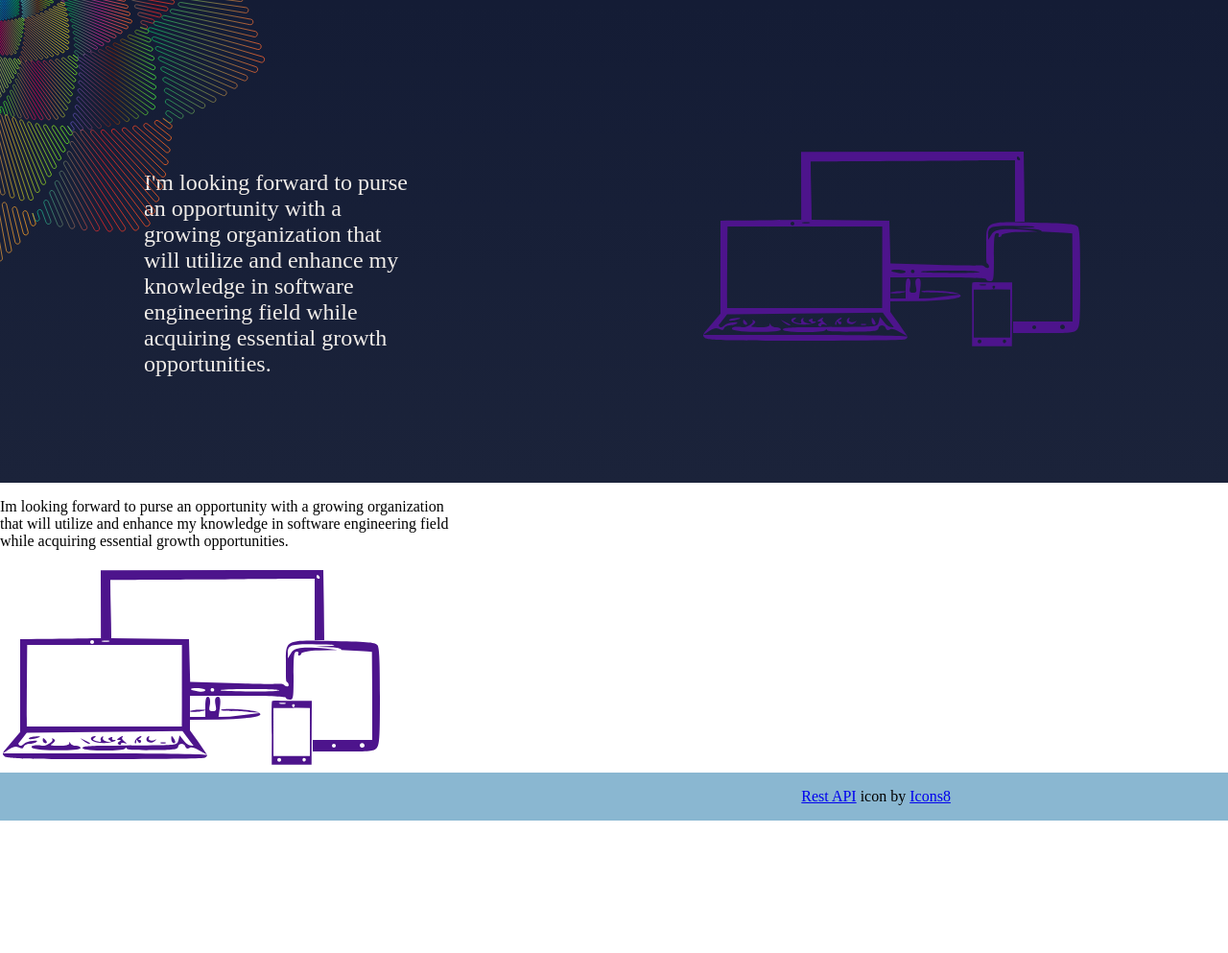
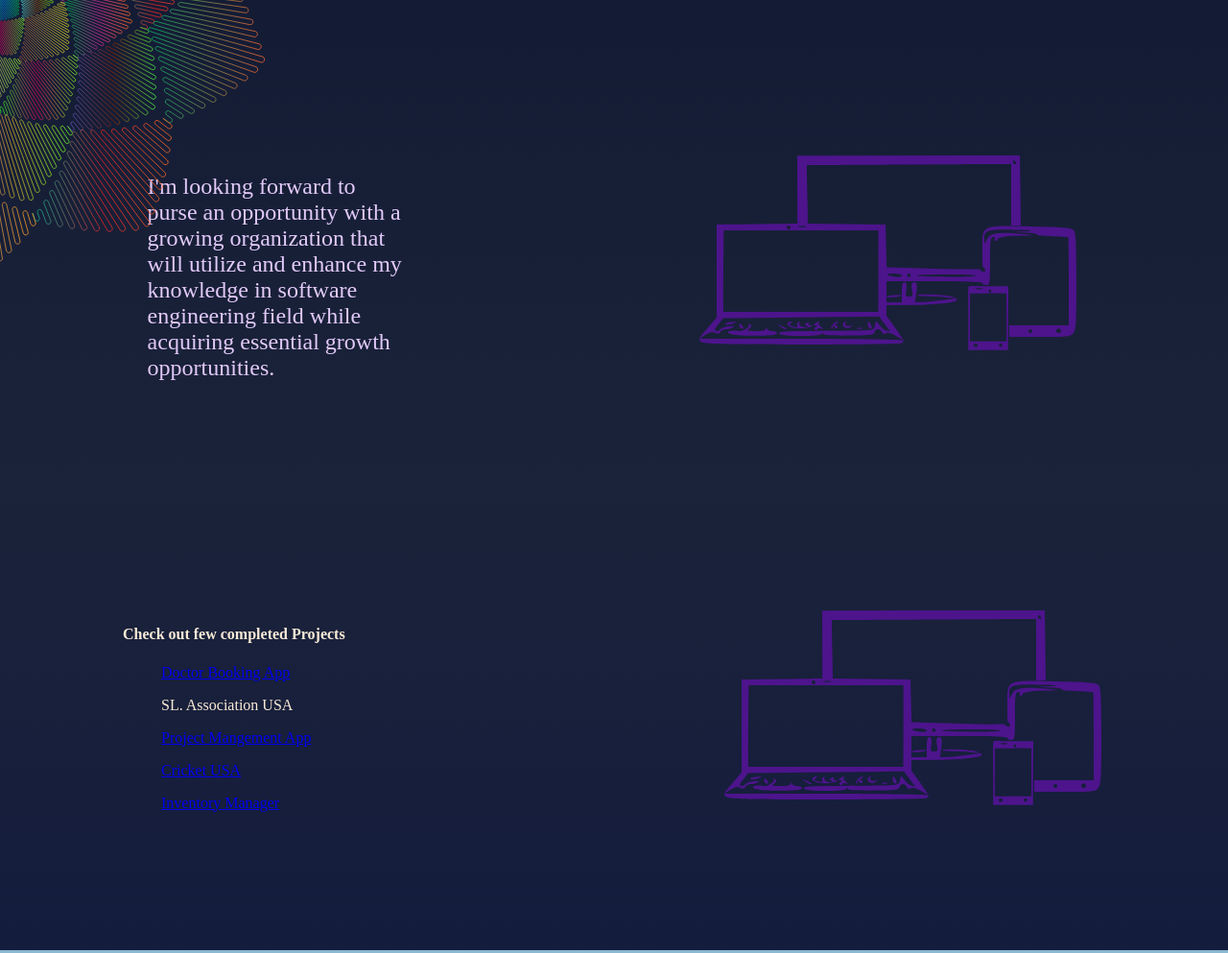
Before and after one commit to WalukaUI/MySite-portfolio, a website: page index.html in a window 1280 px wide. Shown: the part 687-1680 px from the top of the page at 96% size. Before the commit the page ends 1542 px from the top, so only its background shows below. Drawn offline with Linux system fonts and the light colour scheme; a web font is replaced by a local one.

Commit message:
samples sttyling

```diff
--- a/index.html
+++ b/index.html
@@ -52,7 +52,7 @@
       <section id="aboutMe">
         <div class="about">
           <div class="aboutme">
-           <p style="color: rgb(240, 236, 232);font-size:x-large" >I'm looking forward to purse an opportunity with a growing organization that will
+           <p style="color: rgb(226, 202, 248);font-size:x-large" >I'm looking forward to purse an opportunity with a growing organization that will
             utilize and enhance my knowledge in
             software engineering field while acquiring essential growth opportunities.</p>
           </div>
@@ -65,12 +65,17 @@
 
       <section id="samples">
         <div class="sampleContainer">
-          <div>
-           <p>Im looking forward to purse an opportunity with a growing organization <br/>that will
-            utilize and enhance my knowledge in
-            software engineering field <br/>while acquiring essential growth opportunities.</p>
+          <div class="sampleLinks">
+            <h4>Check out few completed Projects</h4>
+            <ul>
+              <p><a href="https://doctor-appointment-creator.netlify.app/">Doctor Booking App</a></p>
+              <p><a href="https://www.slausa.org/"></a>SL. Association USA</p>
+              <p><a href="https://tnt-project-manager.netlify.app/">Project Mangement App</a></p>
+              <p><a href="https://crickusa-series.netlify.app/">Cricket USA</a></p>
+              <p><a href="https://zero-inventory-mgr.netlify.app/">Inventory Manager</a></p>
+            </ul>
           </div>
-          <div>
+          <div class="sampleLinkWindow">
             <img alt="laptop" src="images/laps.svg" style="width: 400px;"/>
           </div>
         </div>
--- a/styles/_aboutmeSection.scss
+++ b/styles/_aboutmeSection.scss
@@ -1,3 +1,4 @@
+
 .about{
     display: flex;
     justify-content: space-evenly;
@@ -6,7 +7,7 @@
     background: linear-gradient(rgb(20, 28, 53) , rgb(27, 35, 58))
 }
 .about div{
-    padding: 150px;
+    padding: 12%;
 }
 .aboutme{
     width: 49%;
--- a/styles/_samples.scss
+++ b/styles/_samples.scss
@@ -0,0 +1,16 @@
+#samples{
+    background: linear-gradient(rgb(27, 35, 58), rgb(20, 28, 61))
+}
+.sampleContainer{
+    display: flex;
+    color: antiquewhite;
+}
+.sampleContainer div{
+    padding: 10%;
+}
+.sampleLinks{
+    width: 49%
+}
+.sampleLinkWindow{
+    width: 50%;
+}
```
Also changed, not shown: styles/styles.css, 1 other file.
